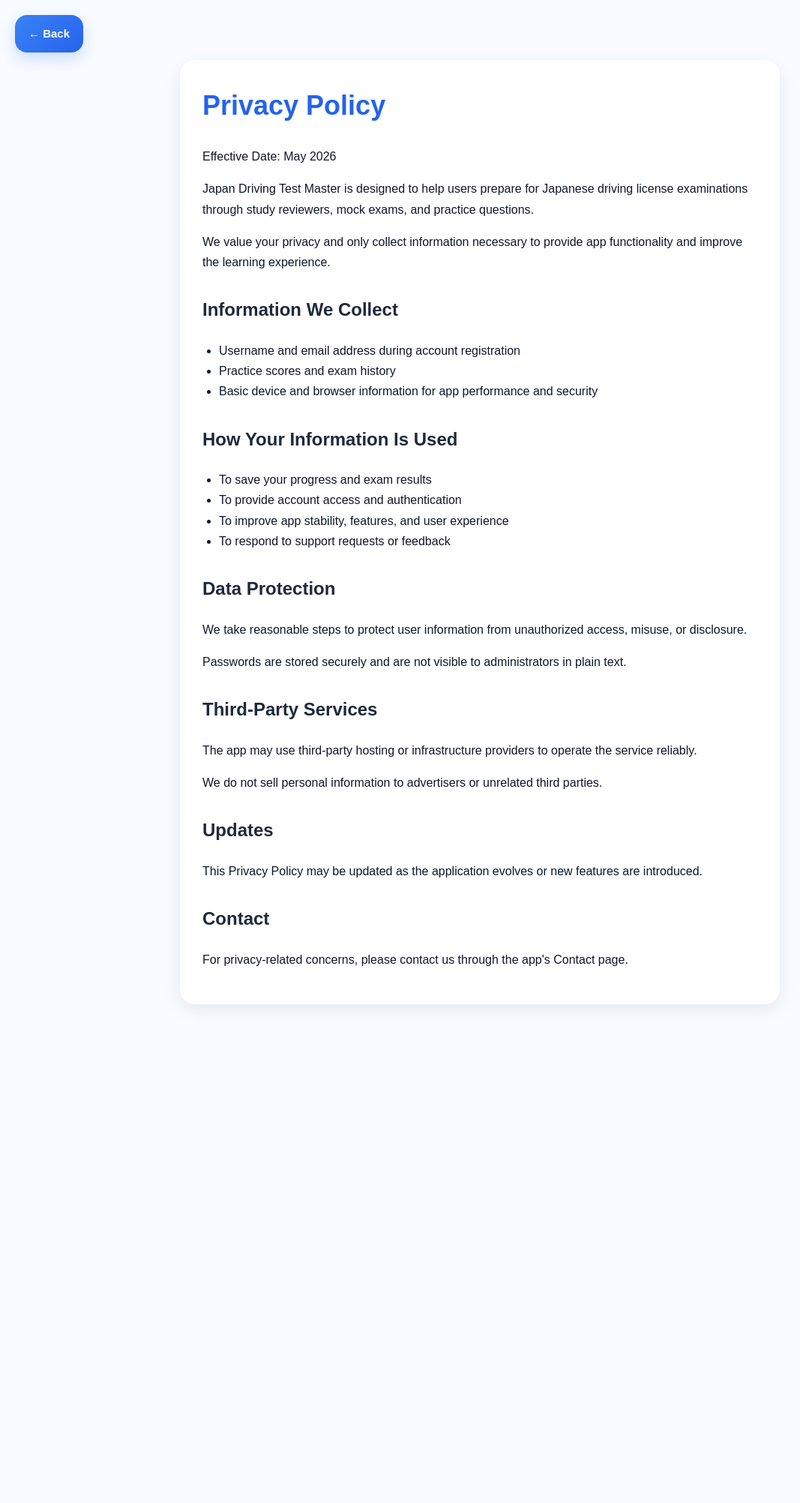
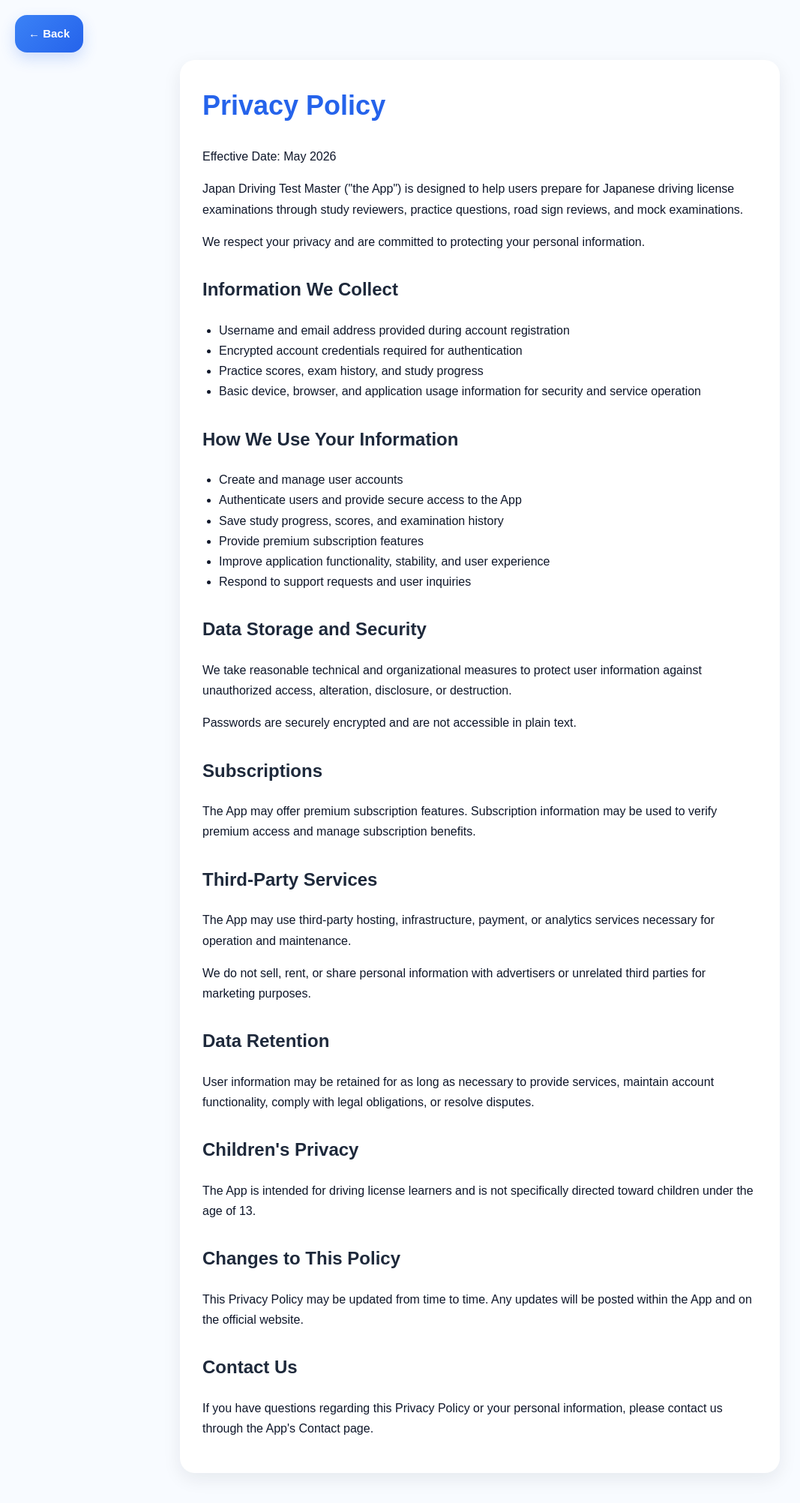
Before and after one commit to mrock1017/driving-test-app, a Flask app: page /privacy in a window 1280 px wide. Shown: the whole page at 75% size, without its empty margins (0-1067 px from the left). Before the commit the page ends 1342 px from the top, so only its background shows below. Run offline with Flask 3, Linux system fonts and the light colour scheme.

Commit message:
Update privacy

```diff
--- a/templates/privacy.html
+++ b/templates/privacy.html
@@ -137,60 +137,81 @@ Effective Date: May 2026
 </p>
 
 <p>
-Japan Driving Test Master is designed to help users prepare for Japanese driving license examinations through study reviewers, mock exams, and practice questions.
+Japan Driving Test Master ("the App") is designed to help users prepare for Japanese driving license examinations through study reviewers, practice questions, road sign reviews, and mock examinations.
 </p>
 
 <p>
-We value your privacy and only collect information necessary to provide app functionality and improve the learning experience.
+We respect your privacy and are committed to protecting your personal information.
 </p>
 
 <h2>Information We Collect</h2>
 
 <ul>
-    <li>Username and email address during account registration</li>
-    <li>Practice scores and exam history</li>
-    <li>Basic device and browser information for app performance and security</li>
+    <li>Username and email address provided during account registration</li>
+    <li>Encrypted account credentials required for authentication</li>
+    <li>Practice scores, exam history, and study progress</li>
+    <li>Basic device, browser, and application usage information for security and service operation</li>
 </ul>
 
-<h2>How Your Information Is Used</h2>
+<h2>How We Use Your Information</h2>
 
 <ul>
-    <li>To save your progress and exam results</li>
-    <li>To provide account access and authentication</li>
-    <li>To improve app stability, features, and user experience</li>
-    <li>To respond to support requests or feedback</li>
+    <li>Create and manage user accounts</li>
+    <li>Authenticate users and provide secure access to the App</li>
+    <li>Save study progress, scores, and examination history</li>
+    <li>Provide premium subscription features</li>
+    <li>Improve application functionality, stability, and user experience</li>
+    <li>Respond to support requests and user inquiries</li>
 </ul>
 
-<h2>Data Protection</h2>
+<h2>Data Storage and Security</h2>
 
 <p>
-We take reasonable steps to protect user information from unauthorized access, misuse, or disclosure.
+We take reasonable technical and organizational measures to protect user information against unauthorized access, alteration, disclosure, or destruction.
 </p>
 
 <p>
-Passwords are stored securely and are not visible to administrators in plain text.
+Passwords are securely encrypted and are not accessible in plain text.
+</p>
+
+<h2>Subscriptions</h2>
+
+<p>
+The App may offer premium subscription features. Subscription information may be used to verify premium access and manage subscription benefits.
 </p>
 
 <h2>Third-Party Services</h2>
 
 <p>
-The app may use third-party hosting or infrastructure providers to operate the service reliably.
+The App may use third-party hosting, infrastructure, payment, or analytics services necessary for operation and maintenance.
 </p>
 
 <p>
-We do not sell personal information to advertisers or unrelated third parties.
+We do not sell, rent, or share personal information with advertisers or unrelated third parties for marketing purposes.
 </p>
 
-<h2>Updates</h2>
+<h2>Data Retention</h2>
 
 <p>
-This Privacy Policy may be updated as the application evolves or new features are introduced.
+User information may be retained for as long as necessary to provide services, maintain account functionality, comply with legal obligations, or resolve disputes.
 </p>
 
-<h2>Contact</h2>
+<h2>Children's Privacy</h2>
 
 <p>
-For privacy-related concerns, please contact us through the app's Contact page.
+The App is intended for driving license learners and is not specifically directed toward children under the age of 13.
+</p>
+
+<h2>Changes to This Policy</h2>
+
+<p>
+This Privacy Policy may be updated from time to time. Any updates will be posted within the App and on the official website.
+</p>
+
+<h2>Contact Us</h2>
+
+<p>
+If you have questions regarding this Privacy Policy or your personal information, please contact us through the App's Contact page.
 </p>
 
 </div>
```
